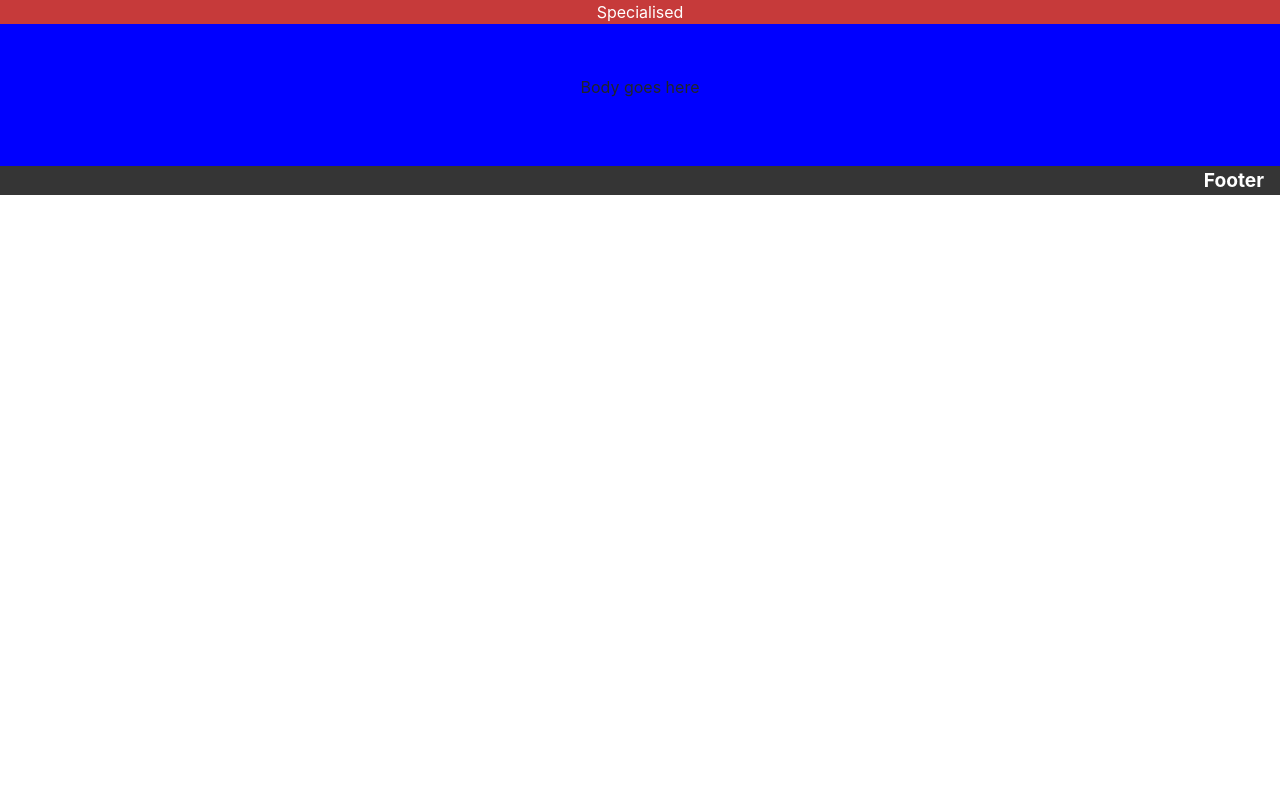
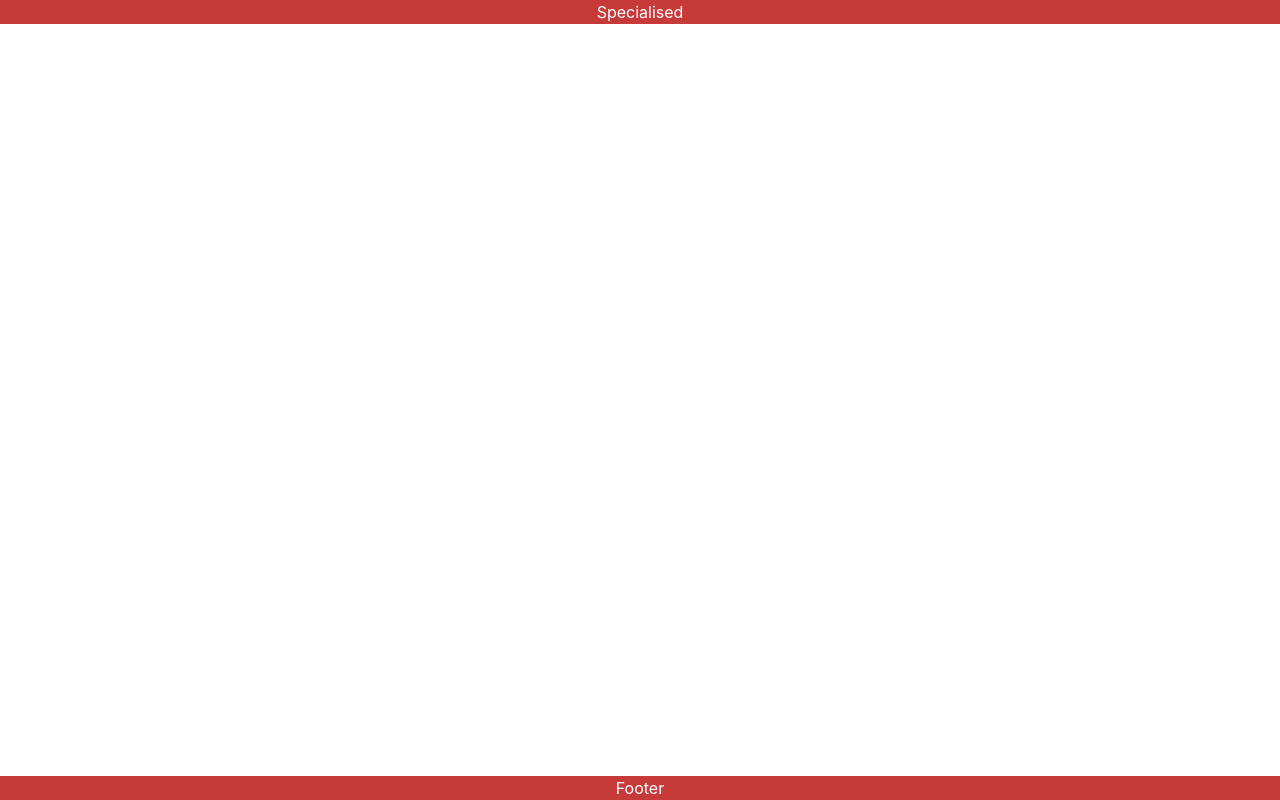
Before and after one commit to RSGresources/Light-Up-Platform-FrontEnd, a React (Create React App) app in the folder light-up-platform/: page / in a window 1280 px wide. Built offline with nearby package versions, Linux system fonts and the light colour scheme.

Commit message:
Added Page Layout and frontend setup

```diff
--- a/light-up-platform/src/components/App/App.jsx
+++ b/light-up-platform/src/components/App/App.jsx
@@ -3,7 +3,10 @@ import AppCss from './App.module.css';
 import Header from '../Header/Header';
 import Footer from '../Footer/Footer';
 import Body from '../Body/Body'
-import {BrowserRouter as Router, Route, Switch} from 'react-router-dom'
+import PodcastMenu from '../PodcastPage/PodcastMenuPage/PodcastMenu'
+import PodcastPlaylist from '../PodcastPage/PodcastPlayList/PodcastPlaylist'
+import PageNotFound from '../ErrorPages/PageNotFound/PageNotFound'
+import { BrowserRouter as Router, Route, Switch } from 'react-router-dom'
 
 import 'bootstrap/dist/css/bootstrap.min.css';
 import './App.css'
@@ -13,26 +16,21 @@ const App = () => {
     <div className="App">
       <Router>
         <div className={AppCss.App}>
-
-          <div className="row">
-            <div className="col-12">
           <Header />
-            </div>
-          </div>
-          <div className="row">
-            <div className="col-12">
           <Body>
             <Switch>
-
+              <Route exact path="/">
+                <PodcastMenu />
+              </Route>
+              <Route path="/PodcastPlaylist">
+                <PodcastPlaylist />
+              </Route>
+              <Route path="*">
+                <PageNotFound />
+              </Route>
             </Switch>
           </Body>
-            </div>
-          </div>
-          <div className="row">
-            <div className="col-12">
-              <Footer/>
-            </div>
-          </div>
+          <Footer />
         </div>
       </Router>
     </div>
--- a/light-up-platform/src/components/App/App.module.css
+++ b/light-up-platform/src/components/App/App.module.css
@@ -0,0 +1,6 @@
+  .App {
+      min-height: 100vh;
+      display: flex;
+      justify-content: space-between;
+      flex-direction: column;
+  }
--- a/light-up-platform/src/components/Body/Body.jsx
+++ b/light-up-platform/src/components/Body/Body.jsx
@@ -1,11 +1,11 @@
 import React from 'react';
 import css from './Body.module.css';
 
-const Body = () =>{
+const Body = () => {
 
-    return(
+    return (
         <div className={css.Body}>
-            <p>Body goes here</p>
+
         </div>
     )
 }
--- a/light-up-platform/src/components/Body/Body.module.css
+++ b/light-up-platform/src/components/Body/Body.module.css
@@ -1,6 +1,5 @@
-
-.Body{
-    background-color: blue;
+.Body {
+    color: black;
     flex-grow: 1;
     padding: 4% 4% 4% 4%;
     height: 100%;
--- /dev/null
+++ b/light-up-platform/src/components/ErrorPages/PageNotFound/PageNotFound.jsx
@@ -0,0 +1,10 @@
+import React from 'react'
+
+const PageNotFound = () => {
+    return (
+        <h1>Page Not Found</h1>
+    )
+
+}
+
+export default PageNotFound
--- a/light-up-platform/src/components/Footer/Footer.module.css
+++ b/light-up-platform/src/components/Footer/Footer.module.css
@@ -1,13 +1,10 @@
-.Footer{
-    background-color: #353535;
+.Footer {
+	background-color: #C63A3A;
 	color: white;
-	flex-basis: 3rem;
-	font-size: larger;
-	font-weight: bold;
+	flex-basis: 1rem;
 	display: flex;
 	align-items: center;
-	justify-content: flex-end;
-	padding-right: 1rem;
+	justify-content: center;
 	position: sticky;
-    bottom: 0%;
+	bottom: 0%;
 }
--- a/light-up-platform/src/components/Header/Header.module.css
+++ b/light-up-platform/src/components/Header/Header.module.css
@@ -1,4 +1,8 @@
-.Header{
-    background-color:#C63A3A;
-    color:white;
+.Header {
+    background-color: #C63A3A;
+    color: white;
+    flex-basis: 1rem;
+    display: flex;
+    align-items: center;
+    justify-content: center;
 }
--- /dev/null
+++ b/light-up-platform/src/components/PodcastPage/PodcastMenuPage/PodcastMenu.jsx
@@ -0,0 +1,9 @@
+import React from 'react';
+
+const PodcastMenu = () => {
+    return (
+        <span>Main Page</span>
+    )
+};
+
+export default PodcastMenu
--- /dev/null
+++ b/light-up-platform/src/components/PodcastPage/PodcastPlayList/PodcastPlaylist.jsx
@@ -0,0 +1,9 @@
+import React from 'react';
+
+const PodcastPlaylist = () => {
+    return (
+        <span>Playlist Page</span>
+    )
+};
+
+export default PodcastPlaylist
```
Also changed, not shown: light-up-platform/src/components/PodcastPage/PodcastMenuPage/PodcastMenu.module.css (added), light-up-platform/src/components/PodcastPage/PodcastPlayList/Playlist.module.css (added). Lines whose indentation alone changed are shown as unchanged.
